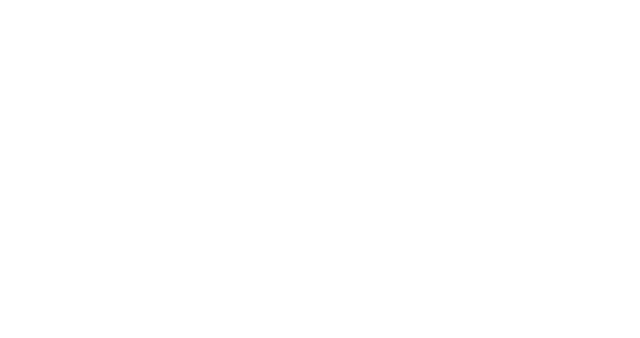
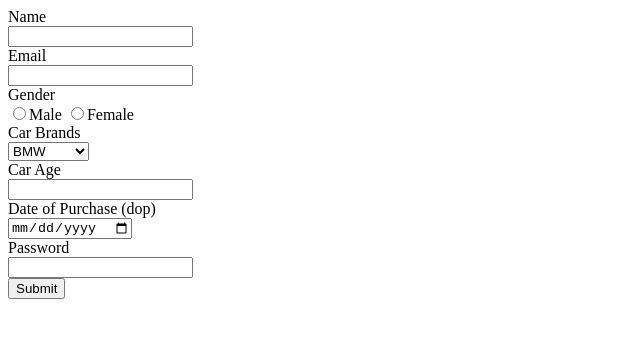
Before and after one commit to acciojob/car-insurance-form-iamanudeep22, a website: page main.html in a window 1280 px wide. Shown: the whole page, without its empty margins (0-640 px from the left). Drawn offline with Linux system fonts and the light colour scheme.

Commit message:
created a submission

```diff
--- a/main.html
+++ b/main.html
@@ -8,6 +8,35 @@
 
 <body>
 	<!-- the entire body must be written by student -->
+	<form action="#" method="post">
+		<label for="name">Name<br>
+			<input id="name" type="Text" required>
+		</label><br>
+		<label for="email">Email<br>
+			<input id="email" type="Email" required>
+		</label><br>
+		<label for="gender_m" for="gender_f">Gender<br>
+			<input id="gender_m" name="gender" type="Radio" required>Male
+			<input id="gender_f" name="gender" type="Radio" required>Female
+		</label><br>
+		<label for="cars">Car Brands<br>
+			<select id="cars">
+				<option>BMW</option>
+				<option>Audi</option>
+				<option>Mercedez</option>
+			</select>
+		</label><br>
+		<label for="carage">Car Age<br>
+			<input id="carage" type="Number" required>
+		</label><br>
+		<label for="dop">Date of Purchase (dop)<br>
+			<input id="dop" type="Date" required>
+		</label><br>
+		<label for="password">Password<br>
+			<input id="password" type="Password" required>
+		</label><br>
+		<button type="submit">Submit</button>
+	</form>
     <script type="text/javascript" src="./script.js">
 </script>
 
```
Also changed, not shown: styles.css (line endings or trailing spaces).
